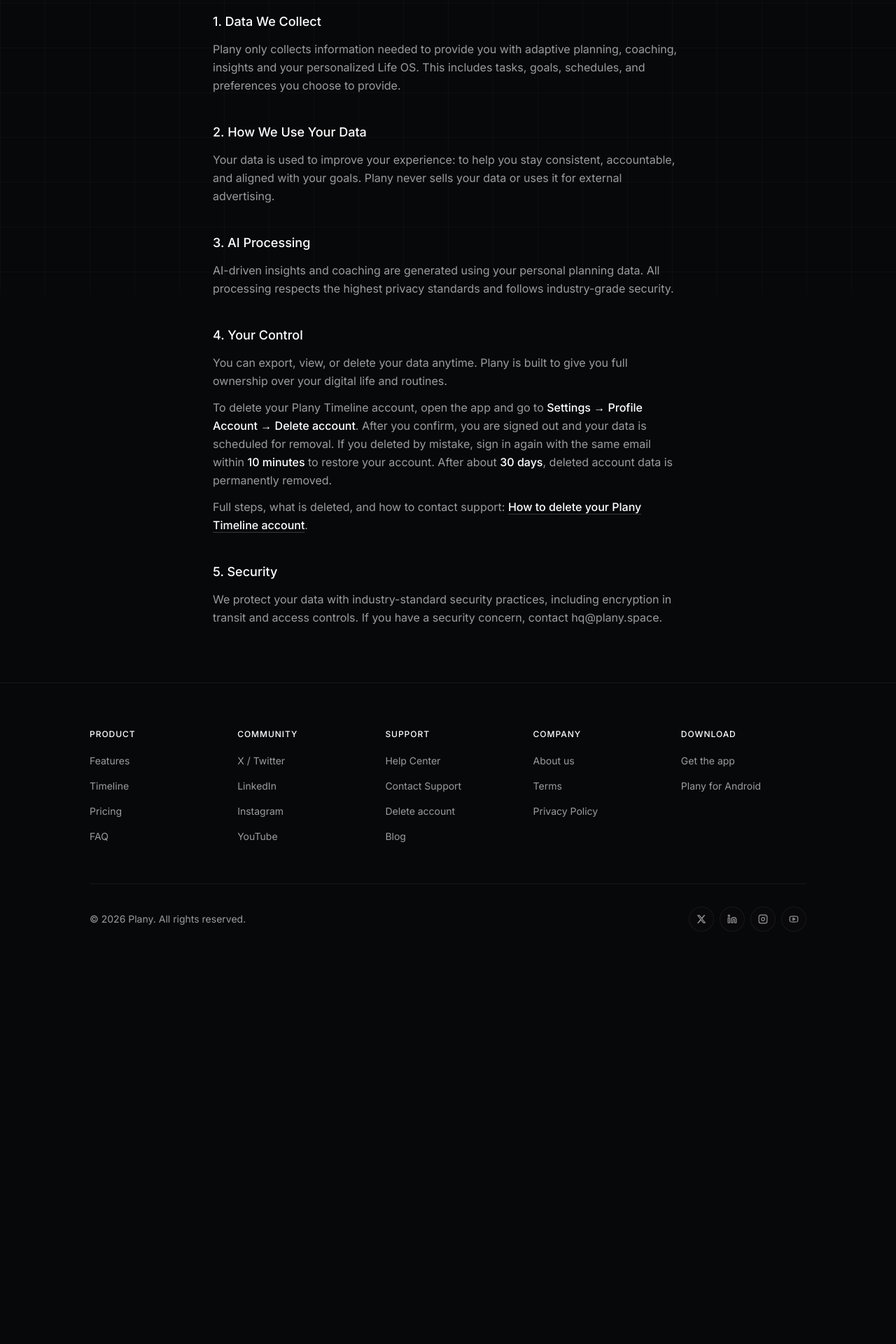
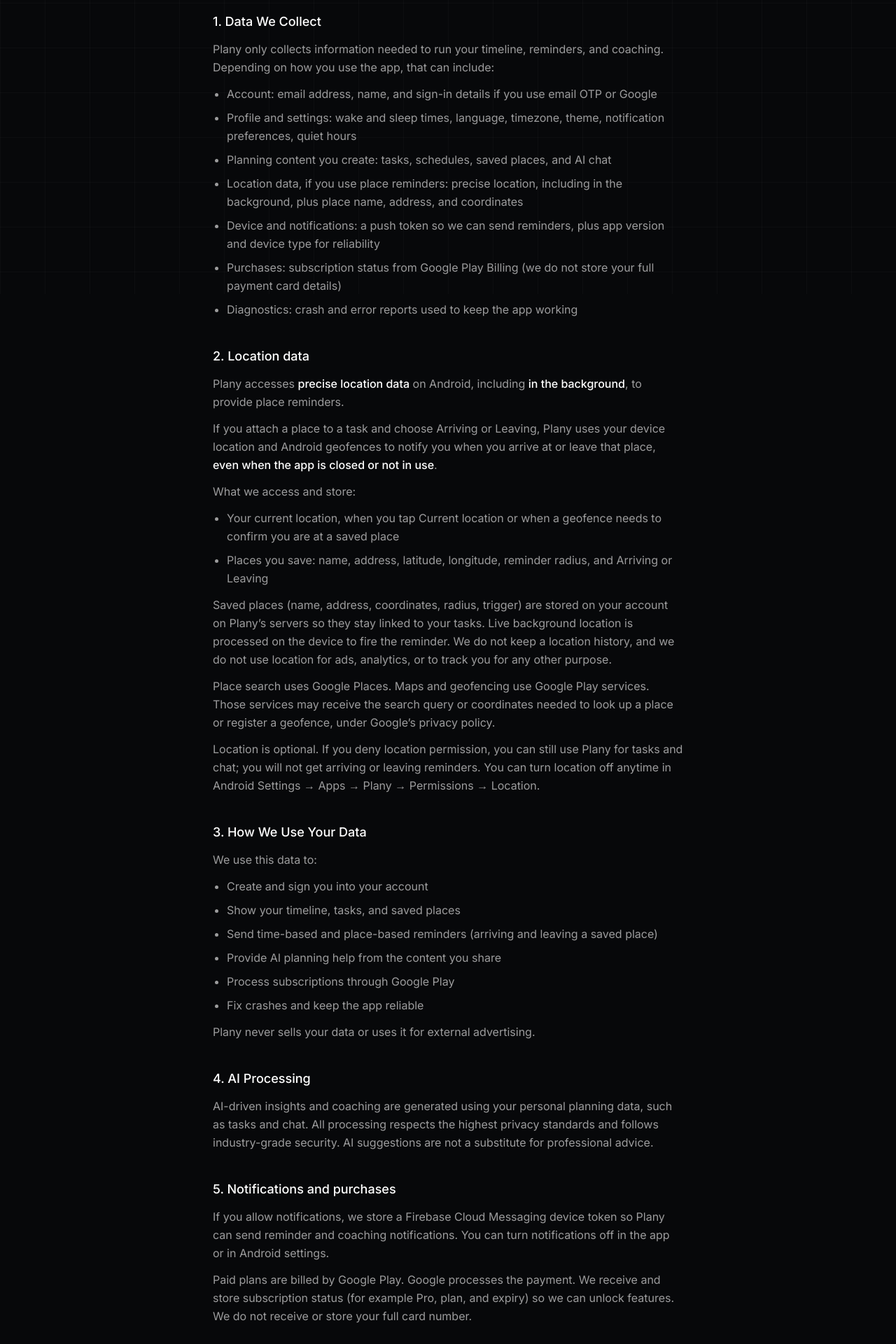
Before and after one commit to saurav-shakya/PLANY-LANDING, a Next.js app: page /privacy in a window 1280 px wide. Shown: the part 380-2300 px from the top of the page at 70% size. Before the commit the page ends 1751 px from the top, so only its background shows below. Built offline with nearby package versions, Linux system fonts and the light colour scheme.

Commit message:
feat:update location regarding policy

```diff
--- a/app/privacy/page.tsx
+++ b/app/privacy/page.tsx
@@ -4,26 +4,190 @@
 export const metadata = {
   title: "Privacy Policy | Plany",
   description:
-    "Your privacy matters. Plany is designed to keep your personal data safe, secure, and fully within your control.",
+    "Your privacy matters. Plany is designed to keep your personal data safe, secure, and fully within your control. This policy discloses location data used for place reminders.",
 };
 
 export default function PrivacyPage() {
   return (
     <LegalPage
       title="Privacy Policy"
-      intro="Your privacy matters. Plany is designed to keep your personal data safe, secure, and fully within your control."
+      intro="Your privacy matters. Plany is designed to keep your personal data safe, secure, and fully within your control. Last updated: 11 September 2026."
       sections={[
         {
           title: "Data We Collect",
-          body: "Plany only collects information needed to provide you with adaptive planning, coaching, insights and your personalized Life OS. This includes tasks, goals, schedules, and preferences you choose to provide.",
+          body: (
+            <>
+              <p>
+                Plany only collects information needed to run your timeline,
+                reminders, and coaching. Depending on how you use the app, that
+                can include:
+              </p>
+              <ul className="list-disc space-y-2 pl-5">
+                <li>
+                  Account: email address, name, and sign-in details if you use
+                  email OTP or Google
+                </li>
+                <li>
+                  Profile and settings: wake and sleep times, language,
+                  timezone, theme, notification preferences, quiet hours
+                </li>
+                <li>
+                  Planning content you create: tasks, schedules, saved places,
+                  and AI chat
+                </li>
+                <li>
+                  Location data, if you use place reminders: precise location,
+                  including in the background, plus place name, address, and
+                  coordinates
+                </li>
+                <li>
+                  Device and notifications: a push token so we can send
+                  reminders, plus app version and device type for reliability
+                </li>
+                <li>
+                  Purchases: subscription status from Google Play Billing (we
+                  do not store your full payment card details)
+                </li>
+                <li>
+                  Diagnostics: crash and error reports used to keep the app
+                  working
+                </li>
+              </ul>
+            </>
+          ),
+        },
+        {
+          title: "Location data",
+          body: (
+            <>
+              <p>
+                Plany accesses{" "}
+                <strong className="font-medium text-plany-primary">
+                  precise location data
+                </strong>{" "}
+                on Android, including{" "}
+                <strong className="font-medium text-plany-primary">
+                  in the background
+                </strong>
+                , to provide place reminders.
+              </p>
+              <p>
+                If you attach a place to a task and choose Arriving or Leaving,
+                Plany uses your device location and Android geofences to notify
+                you when you arrive at or leave that place,{" "}
+                <strong className="font-medium text-plany-primary">
+                  even when the app is closed or not in use
+                </strong>
+                .
+              </p>
+              <p>What we access and store:</p>
+              <ul className="list-disc space-y-2 pl-5">
+                <li>
+                  Your current location, when you tap Current location or when a
+                  geofence needs to confirm you are at a saved place
+                </li>
+                <li>
+                  Places you save: name, address, latitude, longitude, reminder
+                  radius, and Arriving or Leaving
+                </li>
+              </ul>
+              <p>
+                Saved places (name, address, coordinates, radius, trigger) are
+                stored on your account on Plany’s servers so they stay linked to
+                your tasks. Live background location is processed on the device
+                to fire the reminder. We do not keep a location history, and we
+                do not use location for ads, analytics, or to track you for any
+                other purpose.
+              </p>
+              <p>
+                Place search uses Google Places. Maps and geofencing use Google
+                Play services. Those services may receive the search query or
+                coordinates needed to look up a place or register a geofence,
+                under Google’s privacy policy.
+              </p>
+              <p>
+                Location is optional. If you deny location permission, you can
+                still use Plany for tasks and chat; you will not get arriving or
+                leaving reminders. You can turn location off anytime in Android
+                Settings → Apps → Plany → Permissions → Location.
+              </p>
+            </>
+          ),
         },
         {
           title: "How We Use Your Data",
-          body: "Your data is used to improve your experience: to help you stay consistent, accountable, and aligned with your goals. Plany never sells your data or uses it for external advertising.",
+          body: (
+            <>
+              <p>We use this data to:</p>
+              <ul className="list-disc space-y-2 pl-5">
+                <li>Create and sign you into your account</li>
+                <li>Show your timeline, tasks, and saved places</li>
+                <li>
+                  Send time-based and place-based reminders (arriving and
+                  leaving a saved place)
+                </li>
+                <li>Provide AI planning help from the content you share</li>
+                <li>Process subscriptions through Google Play</li>
+                <li>Fix crashes and keep the app reliable</li>
+              </ul>
+              <p>
+                Plany never sells your data or uses it for external advertising.
+              </p>
+            </>
+          ),
         },
         {
           title: "AI Processing",
-          body: "AI-driven insights and coaching are generated using your personal planning data. All processing respects the highest privacy standards and follows industry-grade security.",
+          body: "AI-driven insights and coaching are generated using your personal planning data, such as tasks and chat. All processing respects the highest privacy standards and follows industry-grade security. AI suggestions are not a substitute for professional advice.",
+        },
+        {
+          title: "Notifications and purchases",
+          body: (
+            <>
+              <p>
+                If you allow notifications, we store a Firebase Cloud Messaging
+                device token so Plany can send reminder and coaching
+                notifications. You can turn notifications off in the app or in
+                Android settings.
+              </p>
+              <p>
+                Paid plans are billed by Google Play. Google processes the
+                payment. We receive and store subscription status (for example
+                Pro, plan, and expiry) so we can unlock features. We do not
+                receive or store your full card number.
+              </p>
+            </>
+          ),
+        },
+        {
+          title: "Diagnostics and third parties",
+          body: (
+            <>
+              <p>
+                We use Sentry for crash and error reports. Those reports can
+                include device model, OS version, app version, and a user id or
+                email so we can debug an issue. We do not record session replay
+                of your screen.
+              </p>
+              <p>Services that may process data on our behalf:</p>
+              <ul className="list-disc space-y-2 pl-5">
+                <li>Google Sign-In, if you choose Google to create an account</li>
+                <li>Google Places, Maps, and Play services for place search and geofences</li>
+                <li>Firebase Cloud Messaging for push notifications</li>
+                <li>Google Play Billing for subscriptions</li>
+                <li>Sentry for crash reporting</li>
+              </ul>
+              <p>
+                Each of those providers handles data under their own privacy
+                policy. We do not share your data with advertisers or data
+                brokers.
+              </p>
+            </>
+          ),
+        },
+        {
+          title: "Children",
+          body: "Plany is not directed at children under 13, and we do not knowingly collect personal data from children under 13. If you believe a child has created an account, contact hq@plany.space and we will delete it.",
         },
         {
           title: "Your Control",
@@ -68,6 +232,10 @@
           title: "Security",
           body: "We protect your data with industry-standard security practices, including encryption in transit and access controls. If you have a security concern, contact hq@plany.space.",
         },
+        {
+          title: "Changes",
+          body: "We may update this policy when we add features or to keep it accurate. The date at the top of this page will change. Continued use of Plany after an update means you accept the revised policy.",
+        },
       ]}
     />
   );
```
Also changed, not shown: 1 other file (tests, documents, lock files or other folders).
